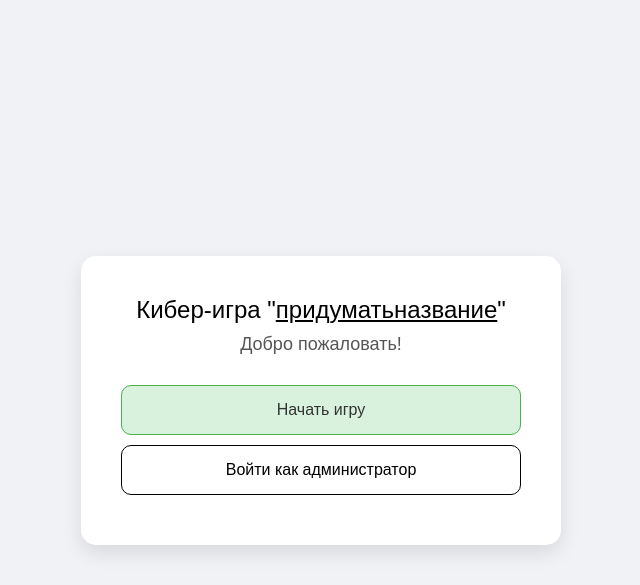
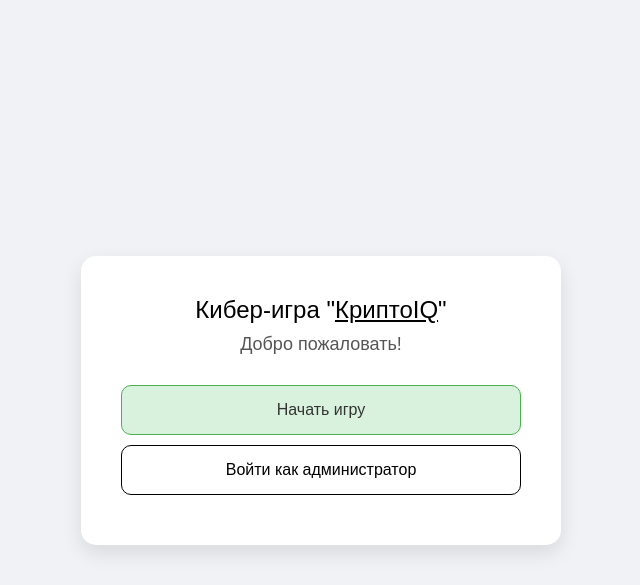
Before and after one commit to hgfejcwoefGleb/project_3, a FastAPI app: page / in a window 1280 px wide. Shown: the top 585 px of the page, without its empty margins (319-959 px from the left). Run offline with FastAPI, Linux system fonts and the light colour scheme.

Commit message:
Update sign_in.html

```diff
--- a/templates/sign_in.html
+++ b/templates/sign_in.html
@@ -74,7 +74,7 @@
 </head>
 <body>
   <div class="container">
-    <div class="title">Кибер-игра "<a href="#">придуматьназвание</a>"</div>
+    <div class="title">Кибер-игра "<a href="#">КриптоIQ</a>"</div>
     <div class="subtitle">Добро пожаловать!</div>
     <form method="POST" action="/login">
         <button class="btn btn-start" name="guest" value="guest">Начать игру</button>
```
